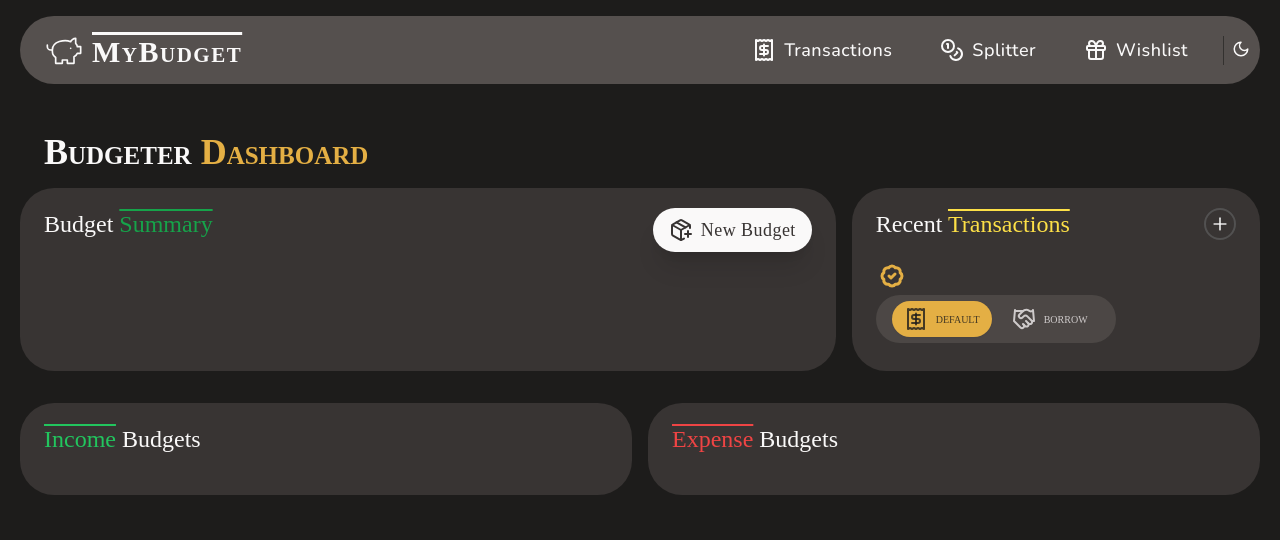
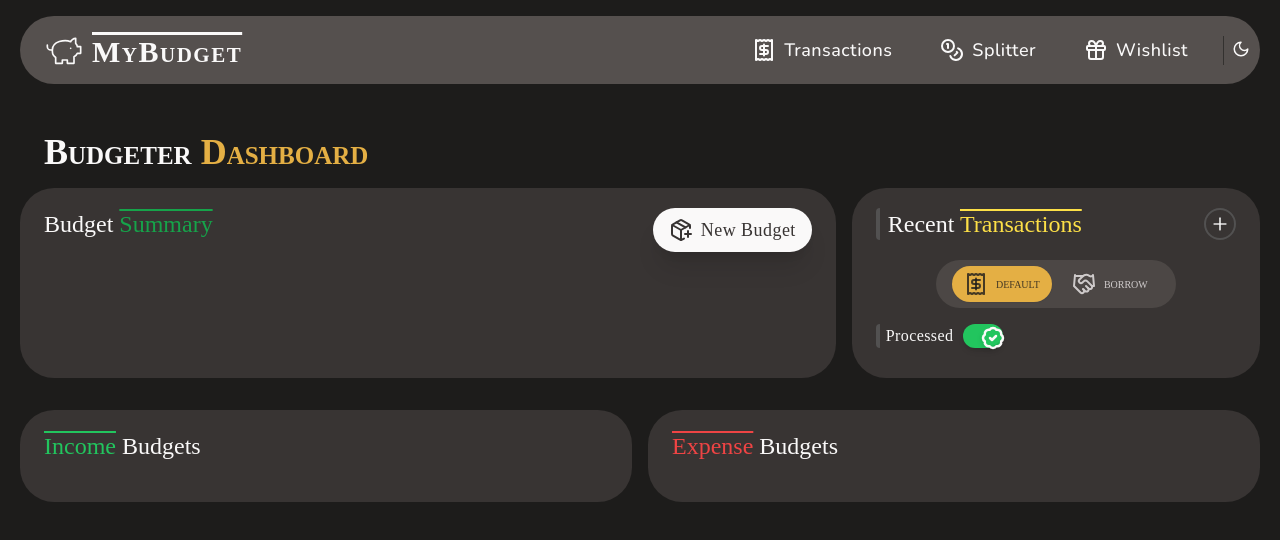
Before and after one commit to maateh/budgeter, a React (Vite) app: page / in a window 1280 px wide. Shown: the top 540 px of the page. Built offline with nearby package versions, Linux system fonts and the light colour scheme; a web font is replaced by a local one.

Commit message:
style: shadcn switch + Transactions processed state switch changes

```diff
--- a/src/components/shared/transaction/Transactions.tsx
+++ b/src/components/shared/transaction/Transactions.tsx
@@ -6,9 +6,9 @@ import { Plus, Receipt, Handshake, Verified, XCircle } from "lucide-react"
 
 // shadcn
 import { Button } from "@/components/ui/button"
+import { Switch, SwitchThumb } from "@/components/ui/switch"
 
 // components
-import StateToggle from "@/components/ui/custom/StateToggle"
 import TabsSwitch from "@/components/ui/custom/TabsSwitch"
 import TransactionList from "@/components/shared/transaction/TransactionList"
 import FormDialog from "@/components/form/FormDialog"
@@ -27,7 +27,7 @@ const Transactions = ({ budgetId }: TransactionsProps) => {
   return (
     <>
       <div className="mb-5 flex justify-between items-center">
-        <h2>
+        <h2 className="pl-2 border-l-4 rounded">
           Recent <span className="text-yellow-300 overline">Transactions</span>
         </h2>
 
@@ -41,31 +41,41 @@ const Transactions = ({ budgetId }: TransactionsProps) => {
         </FormDialog>
       </div>
 
-      <StateToggle<'processed', 'unprocessed'>
-        status={processed ? 'processed' : 'unprocessed'}
-        action={() => setProcessed((prev) => !prev)}
-        icon={{
-          processed: <Verified className="text-accent" size={24} strokeWidth={3} />,
-          unprocessed: <XCircle className="text-destructive" size={24} strokeWidth={3} />
-        }}
-        tooltip={{
-          processed: 'Show unprocessed transactions',
-          unprocessed: 'Show processed transactions',
-        }}
-      />
-
       <TabsSwitch<Transaction['type']>
+        className="mx-auto"
         tabItems={[
           { value: 'default', Icon: Receipt },
           { value: 'borrow', Icon: Handshake }
         ]}
       >
         {(value) => (
-          <TransactionList
-            type={value}
-            processed={processed}
-            budgetId={budgetId}
-          />
+          <div className="mt-4 flex flex-col gap-y-2.5">
+            <div className="pl-1.5 flex items-center gap-x-2.5 border-l-4 rounded">
+              <p className="font-heading tracking-wide">
+                {value === 'default' ? 'Processed' : 'Paid Back'}
+              </p>
+              <Switch className="data-[state=checked]:bg-green-500"
+                checked={processed}
+                onCheckedChange={() => setProcessed((prev) => !prev)}
+                customThumb={
+                  <SwitchThumb
+                    variant="custom"
+                    checked={processed}
+                    customIcon={{
+                      Checked: Verified,
+                      Unchecked: XCircle
+                    }}
+                  />
+                }
+              />
+            </div>
+
+            <TransactionList
+              type={value}
+              processed={processed}
+              budgetId={budgetId}
+            />
+          </div>
         )}
       </TabsSwitch>
     </>
--- a/src/components/ui/switch.tsx
+++ b/src/components/ui/switch.tsx
@@ -9,12 +9,11 @@ import { cn } from "@/lib/utils"
 import { Tooltip, TooltipContent, TooltipProvider, TooltipTrigger } from "./tooltip"
 
 const switchVariants = cva(
-  "peer inline-flex shrink-0 cursor-pointer items-center rounded-full border-2 border-transparent transition-colors focus-visible:outline-none focus-visible:ring-2 focus-visible:ring-ring focus-visible:ring-offset-2 focus-visible:ring-offset-background disabled:cursor-not-allowed disabled:opacity-50",
+  "peer inline-flex shrink-0 cursor-pointer shadow-md items-center rounded-full border-2 border-transparent transition-colors focus-visible:outline-none focus-visible:ring-2 focus-visible:ring-ring focus-visible:ring-offset-2 focus-visible:ring-offset-background disabled:cursor-not-allowed disabled:opacity-50",
   {
     variants: {
       variant: {
-        default: "data-[state=checked]:bg-accent data-[state=unchecked]:bg-muted/75",
-        custom: ""
+        default: "data-[state=checked]:bg-accent data-[state=unchecked]:bg-muted/75"
       },
       size: {
         default: "h-6 w-10",
@@ -46,6 +45,7 @@ const Switch = React.forwardRef<
   const element = (
     <SwitchPrimitives.Root
       className={cn(switchVariants({ className, variant, size }))}
+      checked={checked}
       ref={ref}
       {...props}
     >
@@ -69,7 +69,7 @@ const Switch = React.forwardRef<
 Switch.displayName = SwitchPrimitives.Root.displayName
 
 const switchThumbVariants = cva(
-  "pointer-events-none block rounded-full shadow-lg ring-0 transition-transform",
+  "pointer-events-none block rounded-full shadow-md ring-0 transition-transform",
   {
     variants: {
       variant: {
```
